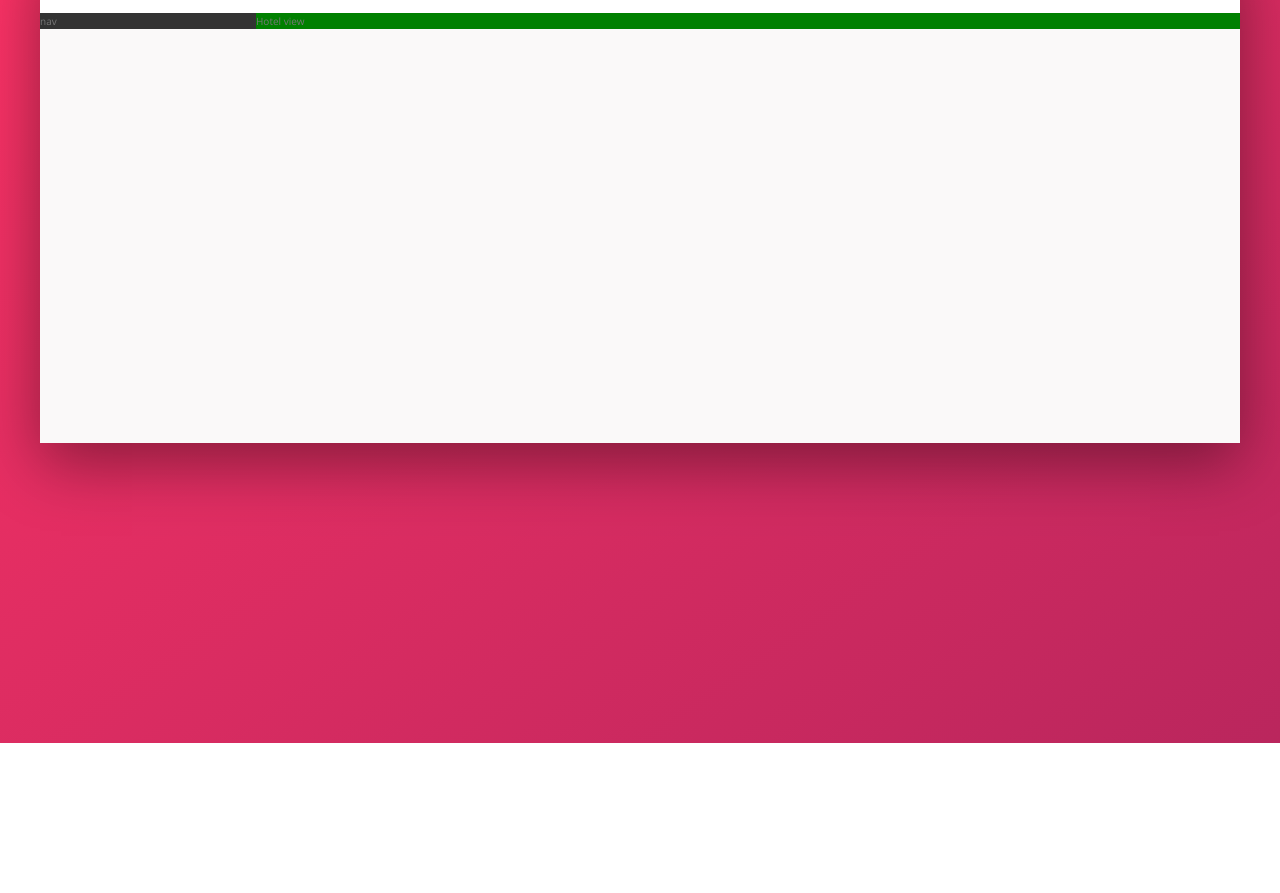
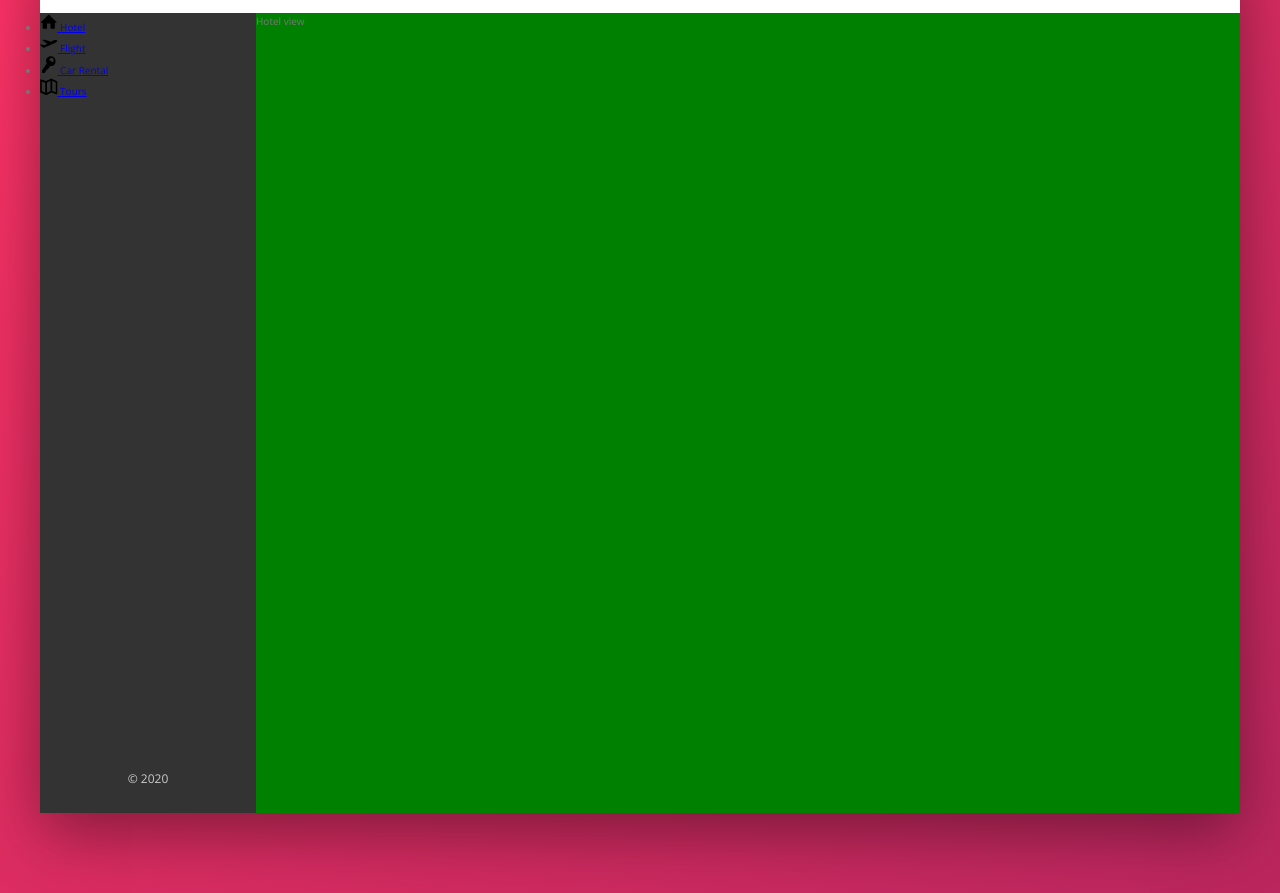
Before and after one commit to iaditya/Flex-box-SASS, a website: page index.html in a window 1280 px wide. Shown: the part 137-1030 px from the top of the page. Before the commit the page ends 880 px from the top, so only its background shows below. Drawn offline with nearby package versions, Linux system fonts and the light colour scheme.

Commit message:
layout - sidebar structures html

```diff
--- a/index.html
+++ b/index.html
@@ -47,7 +47,49 @@
             </nav>
         </header>
         <div class="content">
-            <nav class="sidebar">nav</nav>
+            <nav class="sidebar">
+                <ul class="side-nav">
+                    <li class="side-nav__item">
+                        <a href="#" class="side-nav__link">
+                            <svg class="side-nav__icon">
+                                <use xlink:href="img/sprite.svg#icon-home"></use>
+                            </svg>
+                            <span>Hotel</span>
+                        </a>
+                    </li>
+
+                    <li class="side-nav__item">
+                        <a href="#" class="side-nav__link">
+                            <svg class="side-nav__icon">
+                                <use xlink:href="img/sprite.svg#icon-aircraft-take-off"></use>
+                            </svg>
+                            <span>Flight</span>
+                        </a>
+                    </li>
+
+                    <li class="side-nav__item">
+                        <a href="#" class="side-nav__link">
+                            <svg class="side-nav__icon">
+                                <use xlink:href="img/sprite.svg#icon-key"></use>
+                            </svg>
+                            <span>Car Rental</span>
+                        </a>
+                    </li>
+
+                    <li class="side-nav__item">
+                        <a href="#" class="side-nav__link">
+                            <svg class="side-nav__icon">
+                                <use xlink:href="img/sprite.svg#icon-map"></use>
+                            </svg>
+                            <span>Tours</span>
+                        </a>
+                    </li>
+                </ul>
+
+                <div class="legal">
+                    &copy; 2020
+                </div>
+            </nav>
             <main class="main">Hotel view</main>
         </div>
     </div>
--- a/sass/_component.scss
+++ b/sass/_component.scss
@@ -107,3 +107,26 @@
     }
   }
 }
+
+
+
+
+.side-nav {
+     &__item {}
+
+     &__link {}
+
+     &__icon {
+         width: 1.75rem;
+         height: 1.75rem;
+     }
+
+}
+
+
+.legal {
+    font-size: 1.2rem;
+    text-align: center;
+    padding: 2.5rem;
+    color: var(--color-grey-light-4);
+}
--- a/sass/_layout.scss
+++ b/sass/_layout.scss
@@ -9,7 +9,7 @@
 .header {
   font-size: 1.4rem;
   height: 7rem;
-    background-color: #FFF;
+  background-color: #fff;
   border-bottom: var(--color-grey-light-2);
   display: flex;
   justify-content: space-between;
@@ -22,10 +22,14 @@
 
 .sidebar {
   flex: 0 0 18%;
+  display: flex;
+  flex-direction: column;
+  justify-content: space-between;
   background-color: var(--color-grey-dark-1);
 }
 
 .main {
   background-color: green;
   flex: 1;
+  height: 80rem;
 }
```
Also changed, not shown: css/style.css. Lines whose indentation alone changed are shown as unchanged.
